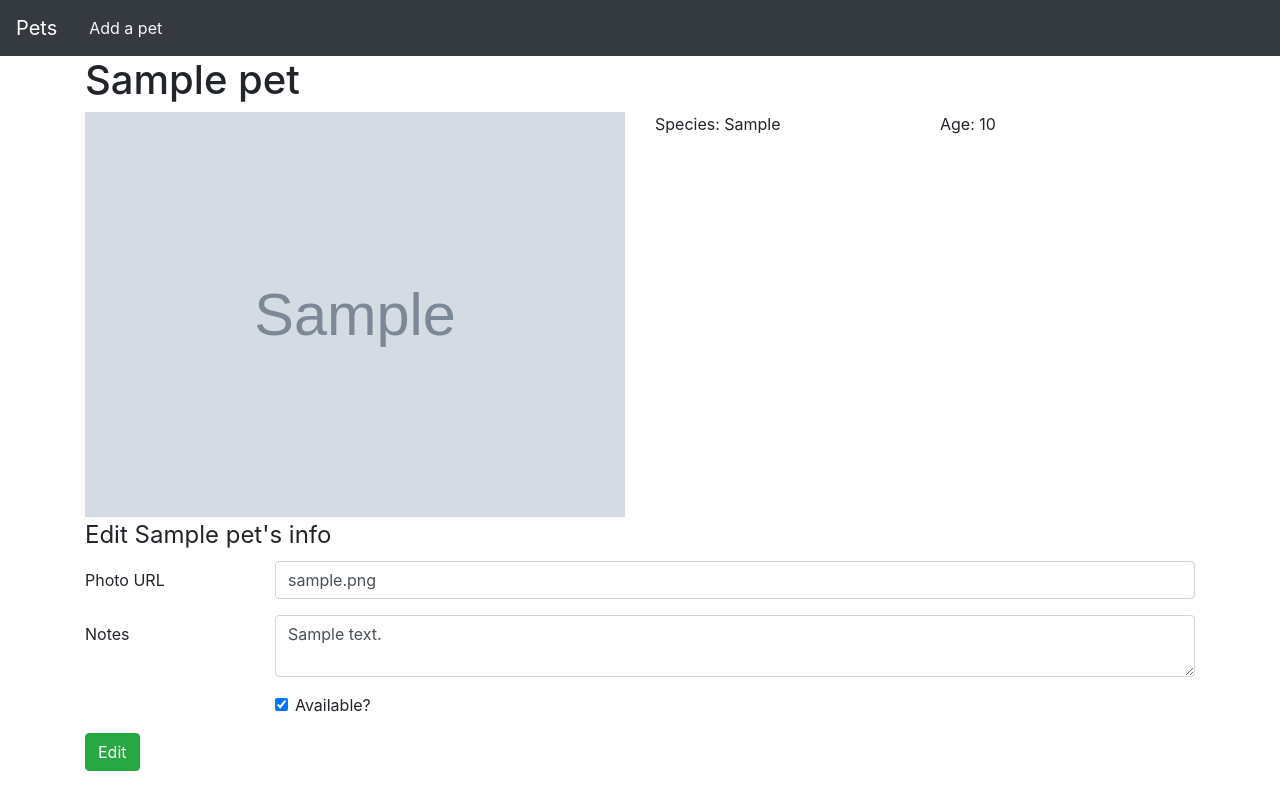
After one commit to Hailaix/Unit24, a Flask app: page /1 in a window 1280 px wide. The commit adds this page. Run offline with Flask 2, Linux system fonts and the light colour scheme; tables that the repository leaves empty hold one stand-in row (values such as "Sample post"); grey boxes marked "Sample" are stand-in pictures.

Commit message:
steps 6 & 7 edit form for pets

```diff
--- a/app.py
+++ b/app.py
@@ -1,7 +1,7 @@
 from flask import Flask, render_template, redirect
 from models import db, connect_db, Pet
 from flask_debugtoolbar import DebugToolbarExtension
-from forms import AddPetForm
+from forms import AddPetForm, EditPetForm
 
 app = Flask(__name__)
 app.config['SQLALCHEMY_DATABASE_URI'] = 'postgresql:///adopt'
@@ -23,7 +23,6 @@ def add_page():
     """Add pet form"""
     form = AddPetForm()
     if form.validate_on_submit():
-        """handle form submission"""
         new_pet = Pet(
             name = form.name.data,
             species = form.species.data,
@@ -36,3 +35,19 @@ def add_page():
         return redirect("/")
     else:
         return render_template("add.html", form=form)
+
+@app.route("/<int:pet_id>", methods=["GET", "POST"])
+def edit_pet(pet_id):
+    """Displays a pet and edit its details"""
+    pet = Pet.query.get_or_404(pet_id)
+    form = EditPetForm(obj=pet)
+    if form.validate_on_submit():
+        pet.photo_url = form.photo_url.data
+        pet.notes = form.notes.data
+        pet.available = form.available.data
+
+        db.session.add(pet)
+        db.session.commit()
+        return redirect("/")
+    else:
+        return render_template("details.html", pet=pet, form=form)
--- a/forms.py
+++ b/forms.py
@@ -1,5 +1,5 @@
 from flask_wtf import FlaskForm
-from wtforms import StringField, IntegerField, TextAreaField, SelectField
+from wtforms import StringField, IntegerField, TextAreaField, SelectField, BooleanField
 from wtforms.validators import InputRequired, Optional, URL, NumberRange
 
 class AddPetForm(FlaskForm):
@@ -11,3 +11,9 @@ class AddPetForm(FlaskForm):
     photo_url = StringField("Photo URL", validators=[Optional(), URL()])
     age = IntegerField("Age", validators=[Optional(), NumberRange(min=0, max=30)])
     notes = TextAreaField("Notes")
+
+class EditPetForm(FlaskForm):
+    """Form for editing details of a pet"""
+    photo_url = StringField("Photo URL", validators=[Optional(), URL()])
+    notes = TextAreaField("Notes")
+    available = BooleanField("Available?")
--- /dev/null
+++ b/templates/details.html
@@ -0,0 +1,54 @@
+{% extends 'base.html' %}
+
+{% block title %}
+{{pet.name}}
+{% endblock %}
+{% block body %}
+<h1>{{pet.name}}</h1>
+<div class="row">
+    {% if pet.photo_url %}
+    <img src="{{pet.photo_url}}" class="col-6">
+    {% endif %}
+    <div class="col">
+        <div class="row">
+            <p class="col">Species: {{pet.species}}</p>
+            {% if pet.age %}
+            <p class="col">Age: {{pet.age}}</p>
+            {% endif %}
+        </div>
+    </div>
+</div>
+<div class="row">
+    <form class="col" method="post">
+        <legend>Edit {{pet.name}}'s info</legend>
+        {{form.hidden_tag()}}
+        {% for field in form if field.widget.input_type != 'hidden' %}
+        {% if field.name != 'available' %}
+        <div class="form-group row">
+            {{field.label(class_="col-form-label col-sm-2")}}
+            <div class="col-sm-10">
+                {{field(class_="form-control")}}
+            </div>
+            {% for error in field.errors %}
+            <span class="col text-warning">{{error}}</span>
+            {% endfor %}
+        </div>
+        {% else %}
+        <div class="form-group row">
+            <div class="col-sm-10 offset-sm-2">
+                <div class="form-check">
+                    {{form.available(class_="form-check-input")}}
+                    {{form.available.label(class_="form-check-label")}}
+                </div>
+            </div>
+        </div>
+        {% endif %}
+        {% endfor %}
+        <div class="form-group row">
+            <div class="col-sm-10">
+                <input type="submit" class="btn btn-success" value="Edit">
+            </div>
+        </div>
+    </form>
+</div>
+{% endblock %}
--- a/templates/home.html
+++ b/templates/home.html
@@ -11,11 +11,11 @@ Adoption Agency
     {% for pet in pets %}
     <div class="card col-12 col-md-6 col-lg-4">
         {% if pet.photo_url %}
-        <img src="{{pet.photo_url}}" alt="" class="card-img-top">
+        <img src="{{pet.photo_url}}" alt="" class="card-img-top img-fluid">
         {% endif %}
         <div class="card-body">
             <p class="card-text">
-                {{pet.name}} is {{"Available!" if pet.available else "Unavailable"}}
+                <a href="/{{pet.id}}">{{pet.name}}</a> is {{"Available!" if pet.available else "Unavailable"}}
             </p>
         </div>
     </div>
```
